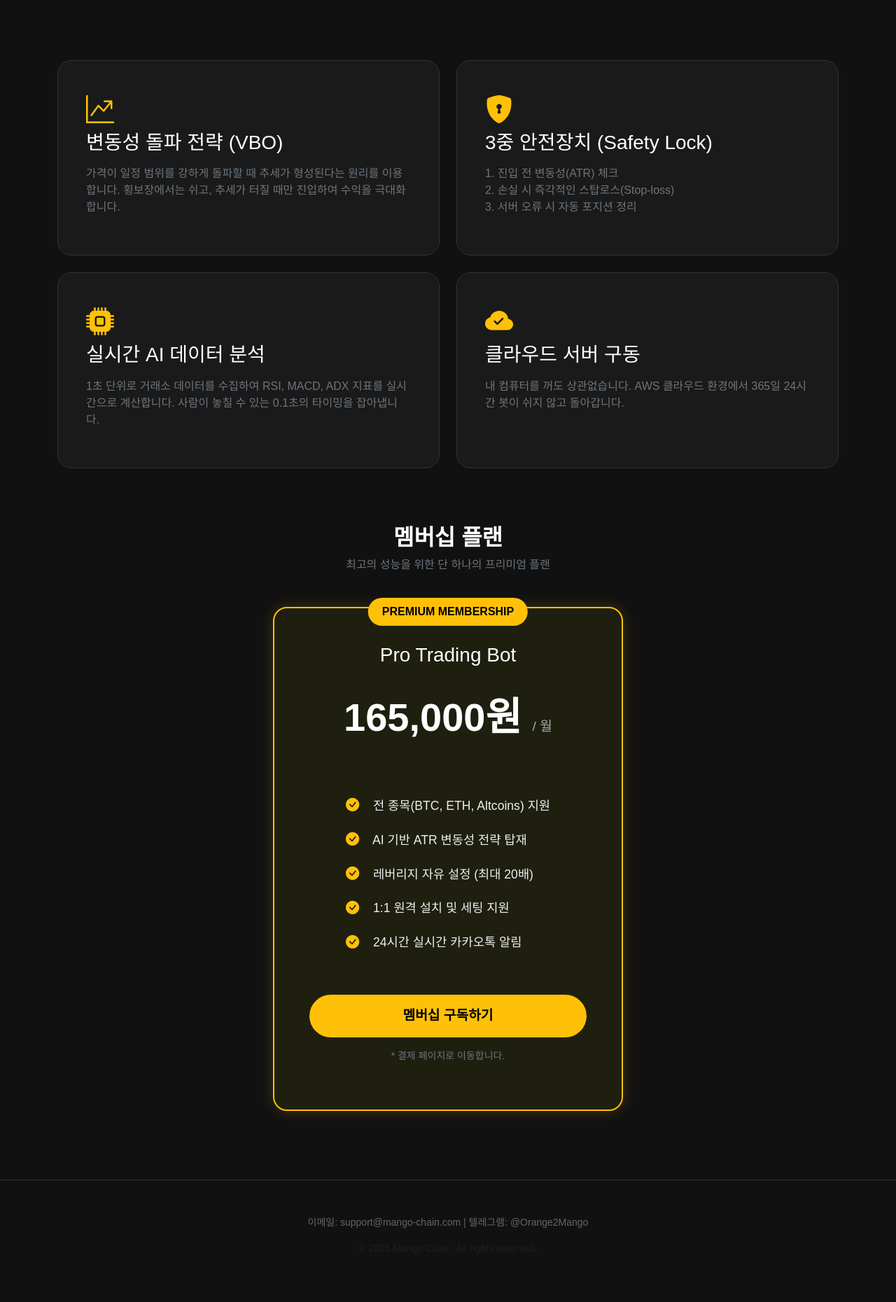
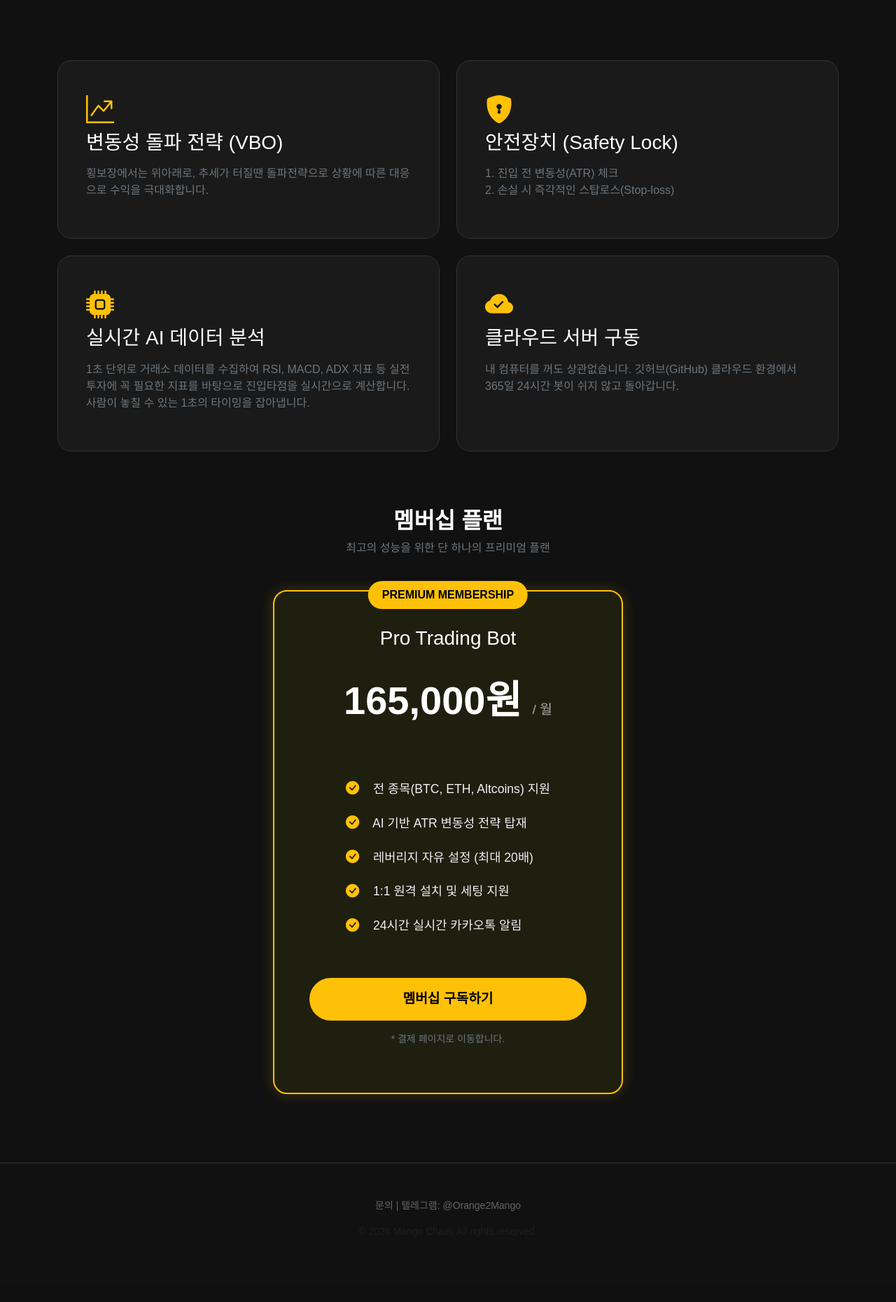
Before and after one commit to mango-chain/mango-website, a Flask app: page /pricing in a window 1280 px wide. Shown: the part 269-2129 px from the top of the page at 70% size. After the commit the page ends 2036 px from the top, so only its background shows below. Run offline with Flask 3, Linux system fonts and the light colour scheme; some web fonts are replaced.

Commit message:
Add files via upload

```diff
--- a/templates/index.html
+++ b/templates/index.html
@@ -104,7 +104,7 @@
                 <div class="feature-card">
                     <div class="icon-box"><i class="bi bi-shield-check"></i></div>
                     <h3>철저한 리스크 관리</h3>
-                    <p class="text-secondary mt-3">0.5% 익절 및 손절 로직을 칼같이 수행하여 급변하는 시장에서도 자산을 안전하게 보호합니다.</p>
+                    <p class="text-secondary mt-3">0.5% 기준 익절 및 손절 로직을 칼같이 수행하여 급변하는 시장에서도 자산을 안전하게 보호합니다.</p>
                 </div>
             </div>
             <div class="col-md-4">
@@ -127,10 +127,10 @@
     <footer>
         <div class="container text-center">
             <h5>MANGO CHAIN</h5>
-            <p class="small mt-2">이메일: support@mango-chain.com | 텔레그램: @Orange2Mango</p>
+            <p class="small mt-2">문의 | 텔레그램: @Orange2Mango</p>
             <p class="small text-muted mt-4">
                 본 서비스는 자동매매 도구이며, 투자의 책임은 본인에게 있습니다.<br>
-                &copy; 2025 Mango Chain. All rights reserved.
+                &copy; 2026 Mango Chain. All rights reserved.
             </p>
         </div>
     </footer>
--- a/templates/pricing.html
+++ b/templates/pricing.html
@@ -83,28 +83,28 @@
                 <div class="feature-box">
                     <i class="bi bi-graph-up-arrow feature-icon"></i>
                     <h3>변동성 돌파 전략 (VBO)</h3>
-                    <p class="text-secondary mt-3">가격이 일정 범위를 강하게 돌파할 때 추세가 형성된다는 원리를 이용합니다. 횡보장에서는 쉬고, 추세가 터질 때만 진입하여 수익을 극대화합니다.</p>
+                    <p class="text-secondary mt-3">횡보장에서는 위아래로, 추세가 터질땐 돌파전략으로 상황에 따른 대응으로 수익을 극대화합니다.</p>
                 </div>
             </div>
             <div class="col-md-6">
                 <div class="feature-box">
                     <i class="bi bi-shield-lock-fill feature-icon"></i>
-                    <h3>3중 안전장치 (Safety Lock)</h3>
-                    <p class="text-secondary mt-3">1. 진입 전 변동성(ATR) 체크<br>2. 손실 시 즉각적인 스탑로스(Stop-loss)<br>3. 서버 오류 시 자동 포지션 정리</p>
+                    <h3>안전장치 (Safety Lock)</h3>
+                    <p class="text-secondary mt-3">1. 진입 전 변동성(ATR) 체크<br>2. 손실 시 즉각적인 스탑로스(Stop-loss)</p>
                 </div>
             </div>
             <div class="col-md-6">
                 <div class="feature-box">
                     <i class="bi bi-cpu-fill feature-icon"></i>
                     <h3>실시간 AI 데이터 분석</h3>
-                    <p class="text-secondary mt-3">1초 단위로 거래소 데이터를 수집하여 RSI, MACD, ADX 지표를 실시간으로 계산합니다. 사람이 놓칠 수 있는 0.1초의 타이밍을 잡아냅니다.</p>
+                    <p class="text-secondary mt-3">1초 단위로 거래소 데이터를 수집하여 RSI, MACD, ADX 지표 등 실전투자에 꼭 필요한 지표를 바탕으로 진입타점을 실시간으로 계산합니다. 사람이 놓칠 수 있는 1초의 타이밍을 잡아냅니다.</p>
                 </div>
             </div>
             <div class="col-md-6">
                 <div class="feature-box">
                     <i class="bi bi-cloud-check-fill feature-icon"></i>
                     <h3>클라우드 서버 구동</h3>
-                    <p class="text-secondary mt-3">내 컴퓨터를 꺼도 상관없습니다. AWS 클라우드 환경에서 365일 24시간 봇이 쉬지 않고 돌아갑니다.</p>
+                    <p class="text-secondary mt-3">내 컴퓨터를 꺼도 상관없습니다. 깃허브(GitHub) 클라우드 환경에서 365일 24시간 봇이 쉬지 않고 돌아갑니다.</p>
                 </div>
             </div>
         </div>
@@ -142,8 +142,8 @@
 
     <footer style="border-top: 1px solid #333; padding: 50px 0; margin-top: 50px; color: #666; text-align: center;">
         <div class="container">
-            <p class="small">이메일: support@mango-chain.com | 텔레그램: @Orange2Mango</p>
-            <p class="small text-muted">&copy; 2025 Mango Chain. All rights reserved.</p>
+            <p class="small">문의 | 텔레그램: @Orange2Mango</p>
+            <p class="small text-muted">&copy; 2026 Mango Chain. All rights reserved.</p>
         </div>
     </footer>
 
```
